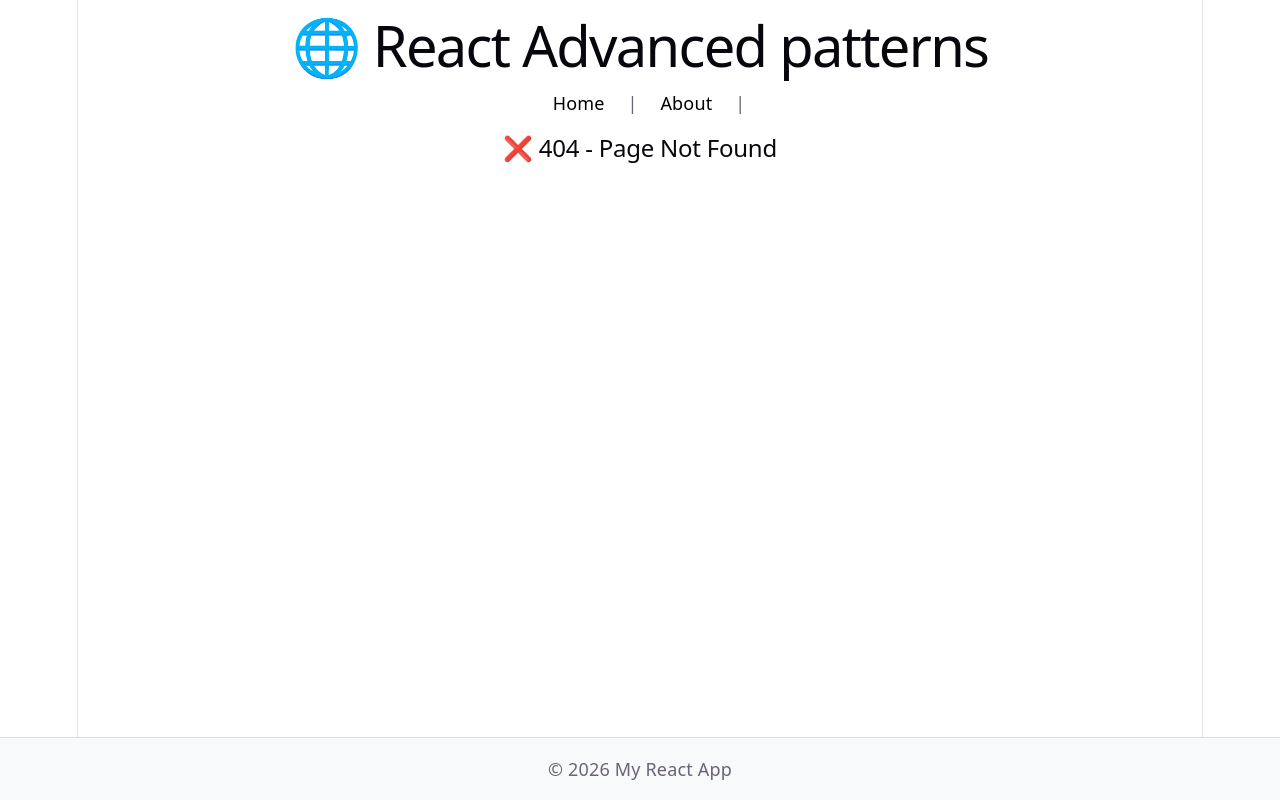
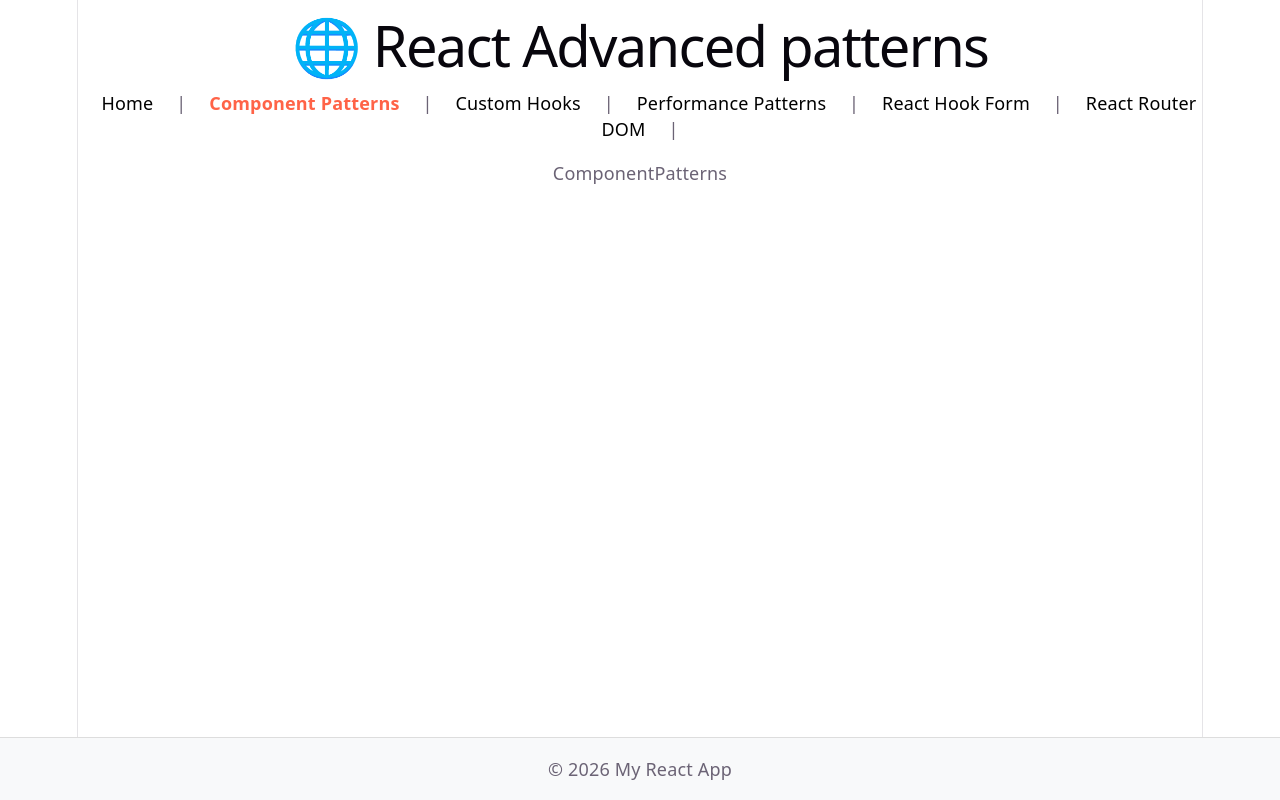
Before and after one commit to jvictorfranca/react-patterns, a React (Vite) app: page /component-patterns in a window 1280 px wide. Before the commit this address had no page. Built offline with nearby package versions, Linux system fonts and the light colour scheme.

Commit message:
adds links to every pattern

```diff
--- a/src/App.jsx
+++ b/src/App.jsx
@@ -3,6 +3,11 @@ import Layout from "./components/layout/Layout";
 import './App.css'
 import NotFound from "./components/layout/NotFound";
 import Home from "./components/layout/Home";
+import ComponentPatterns from "./patterns/component-patterns/ComponentPatterns";
+import CustomHooks from "./patterns/custom-hooks/CustomHooks";
+import PerformancePatterns from "./patterns/performance-patterns/PerformancePatterns";
+import ReactHookForm from "./patterns/react-hook-form/ReactHookForm";
+import ReactRouterDom from "./patterns/react-router-dom/ReactRouterDom";
 
 function App() {
 
@@ -14,6 +19,16 @@ function App() {
         {/* Nested routes inside Layout. index element is sent to path / by default, using layout */}
         <Route index element={<Home />} />
 
+        <Route path="/component-patterns" element={<ComponentPatterns />}/>
+
+        <Route path="/custom-hooks" element={<CustomHooks />}/>
+
+        <Route path="/performance-patterns" element={<PerformancePatterns />}/>
+
+        <Route path="/react-hook-form" element={<ReactHookForm />}/>
+
+        <Route path="/react-router-dom" element={ <ReactRouterDom />}/>
+
         <Route path="*" element={<NotFound />} /> {/* Catch-all */}
       </Route>
     </Routes>
--- a/src/components/layout/Navbar.jsx
+++ b/src/components/layout/Navbar.jsx
@@ -12,7 +12,11 @@ const Navbar = () => {
   return (
     <nav>
       <NavLink to="/" style={navLinkStyle}>Home</NavLink> |{" "}
-      <NavLink to="/about" style={navLinkStyle}>About</NavLink> |{" "}
+      <NavLink to="/component-patterns" style={navLinkStyle}>Component Patterns</NavLink> |{" "}
+      <NavLink to="/custom-hooks" style={navLinkStyle}>Custom Hooks</NavLink> |{" "}
+      <NavLink to="/performance-patterns" style={navLinkStyle}>Performance Patterns</NavLink> |{" "}
+      <NavLink to="/react-hook-form" style={navLinkStyle}>React Hook Form</NavLink> |{" "}
+      <NavLink to="/react-router-dom" style={navLinkStyle}>React Router DOM</NavLink> |{" "}
 
     </nav>
   );
--- /dev/null
+++ b/src/patterns/component-patterns/ComponentPatterns.jsx
@@ -0,0 +1,9 @@
+const ComponentPatterns = () => {
+    return (
+        <div>
+            ComponentPatterns
+        </div>
+    )
+}
+
+export default ComponentPatterns
--- /dev/null
+++ b/src/patterns/custom-hooks/CustomHooks.jsx
@@ -0,0 +1,9 @@
+const CustomHooks = () => {
+    return (
+        <div>
+            CustomHooks
+        </div>
+    )
+}
+
+export default CustomHooks
--- /dev/null
+++ b/src/patterns/performance-patterns/PerformancePatterns.jsx
@@ -0,0 +1,9 @@
+const PerformancePatterns = () => {
+    return (
+        <div>
+            PerformancePatterns
+        </div>
+    )
+}
+
+export default PerformancePatterns
--- /dev/null
+++ b/src/patterns/react-hook-form/ReactHookForm.jsx
@@ -0,0 +1,9 @@
+const ReactHookForm = () => {
+    return (
+        <div>
+            ReactHookForm
+        </div>
+    )
+}
+
+export default ReactHookForm
--- /dev/null
+++ b/src/patterns/react-router-dom/ReactRouterDom.jsx
@@ -0,0 +1,9 @@
+const ReactRouterDom = () => {
+    return (
+        <div>
+            ReactRouterDom
+        </div>
+    )
+}
+
+export default ReactRouterDom
```
